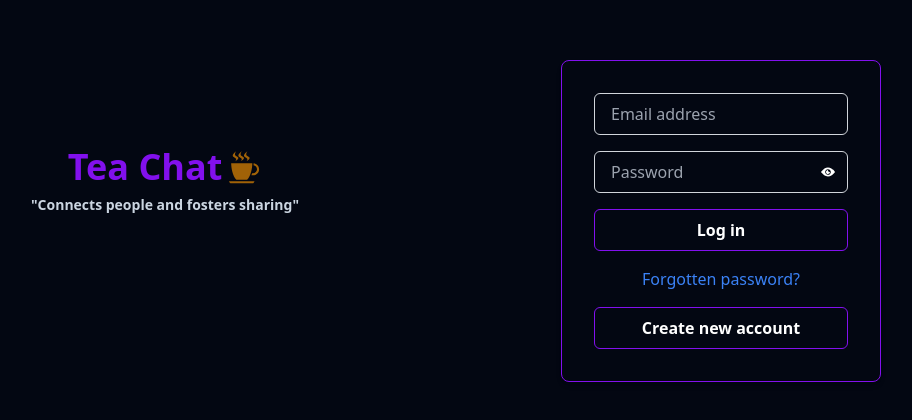
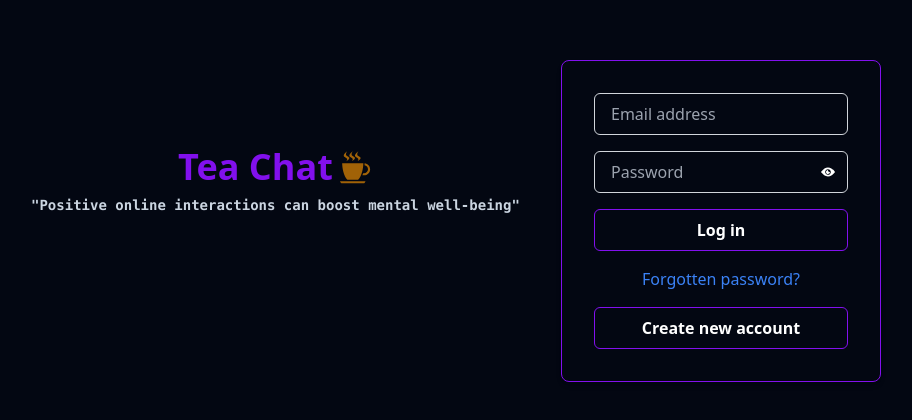
Before and after one commit to tigermursa/TeaChatProClient, a React (Vite) app: page /login in a window 1280 px wide. Shown: the part 180-600 px from the top of the page, without its empty margins (184-1096 px from the left). Built offline with nearby package versions, Linux system fonts and the light colour scheme; no server answers.

Commit message:
updated the titles

```diff
--- a/src/Components/PagesComponents/LoginPage/LoginTitle.jsx
+++ b/src/Components/PagesComponents/LoginPage/LoginTitle.jsx
@@ -7,8 +7,8 @@ const LoginTitle = () => {
       <h3 className="font-bold text-2xl flex items-center gap-1 md:text-4xl text-primary text-center mx-auto justify-center">
         Tea Chat <GiCoffeeCup className="text-yellow-700" />
       </h3>
-      <p className="font-semibold mt-2 text-sm text-slate-300 text-center">
-        "Connects people and fosters sharing"
+      <p className="font-semibold font-mono mt-2 text-sm text-slate-300 text-center">
+        "Positive online interactions can boost mental well-being"
       </p>
     </div>
   );
--- a/src/Components/PagesComponents/SignUpPage/SignUPTitle.jsx
+++ b/src/Components/PagesComponents/SignUpPage/SignUPTitle.jsx
@@ -7,8 +7,8 @@ const SignUpTitle = () => {
       <h3 className="font-bold text-2xl md:text-4xl flex justify-center md:justify-start items-center gap-2 text-primary">
         Tea Chat <GiCoffeeCup className="text-yellow-700" />
       </h3>
-      <p className="font-semibold mt-2 text-sm md:text-base text-slate-300">
-        "Teachat facilitates connections and encourages sharing"
+      <p className="font-semibold mt-2 text-sm md:text-base text-slate-300 font-mono">
+        "Engaging content can educate and entertain"
       </p>
     </div>
   );
```
